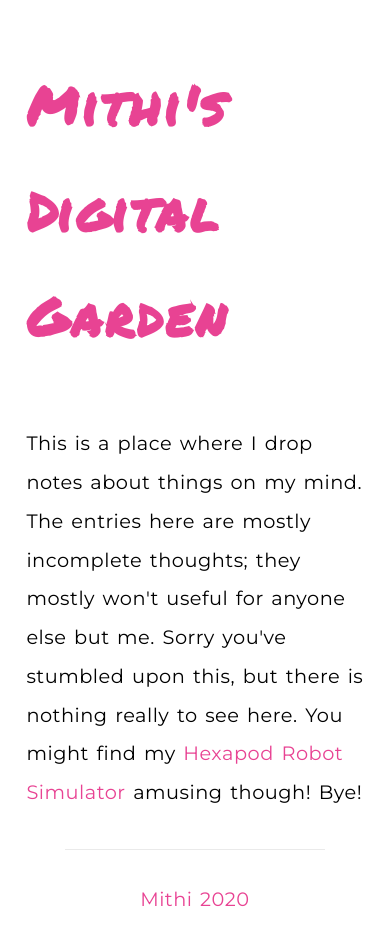
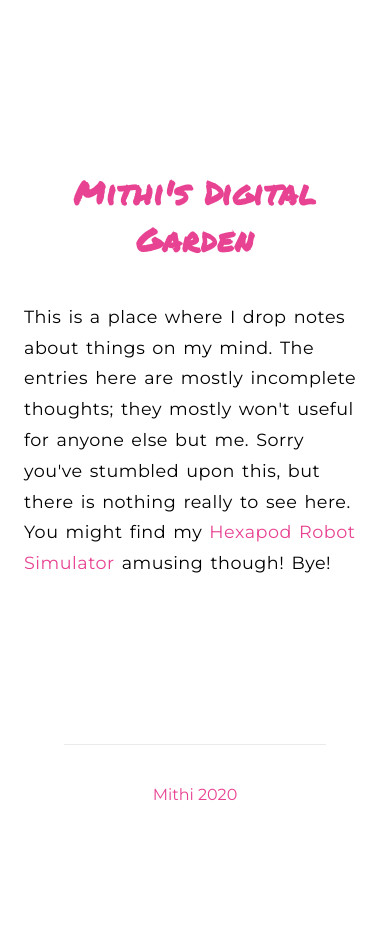
Before and after one commit to mithi/digital-garden, a Next.js app: page / in a window 390 px wide. Shown: the top 944 px of the page. After the commit the page ends 844 px from the top, so only its background shows below. Built offline with nearby package versions, Linux system fonts and the light colour scheme.

Commit message:
🌷 Update typography

```diff
--- a/styles/globals.css
+++ b/styles/globals.css
@@ -5,12 +5,15 @@ html,
 body {
   padding: 0;
   margin: 0;
+  font-family: 'Montserrat', 'Mulish', BlinkMacSystemFont, Segoe UI, Roboto, Oxygen,
+    Ubuntu, Cantarell, Fira Sans, Droid Sans, Helvetica Neue, sans-serif;
+}
+
+p {
   font-size: 1.1rem;
-  font-family: 'Montserrat', 'mulish', BlinkMacSystemFont, Segoe UI, Roboto, Oxygen,
-    Ubuntu, Cantarell, Fira Sans, Droid Sans, Helvetica Neue, sans-serif;
   letter-spacing: 0.5px;
   word-spacing: 2px;
-  line-height: 2;
+  line-height: 1.75;
 }
 
 a {
@@ -33,3 +36,12 @@ h1 {
 * {
   box-sizing: border-box;
 }
+
+@media (max-width: 600px) {
+  h1 {
+    font-size: 2rem;
+    text-align: center;
+    letter-spacing: 1px;
+    word-spacing: 2px;
+    }
+}
```
